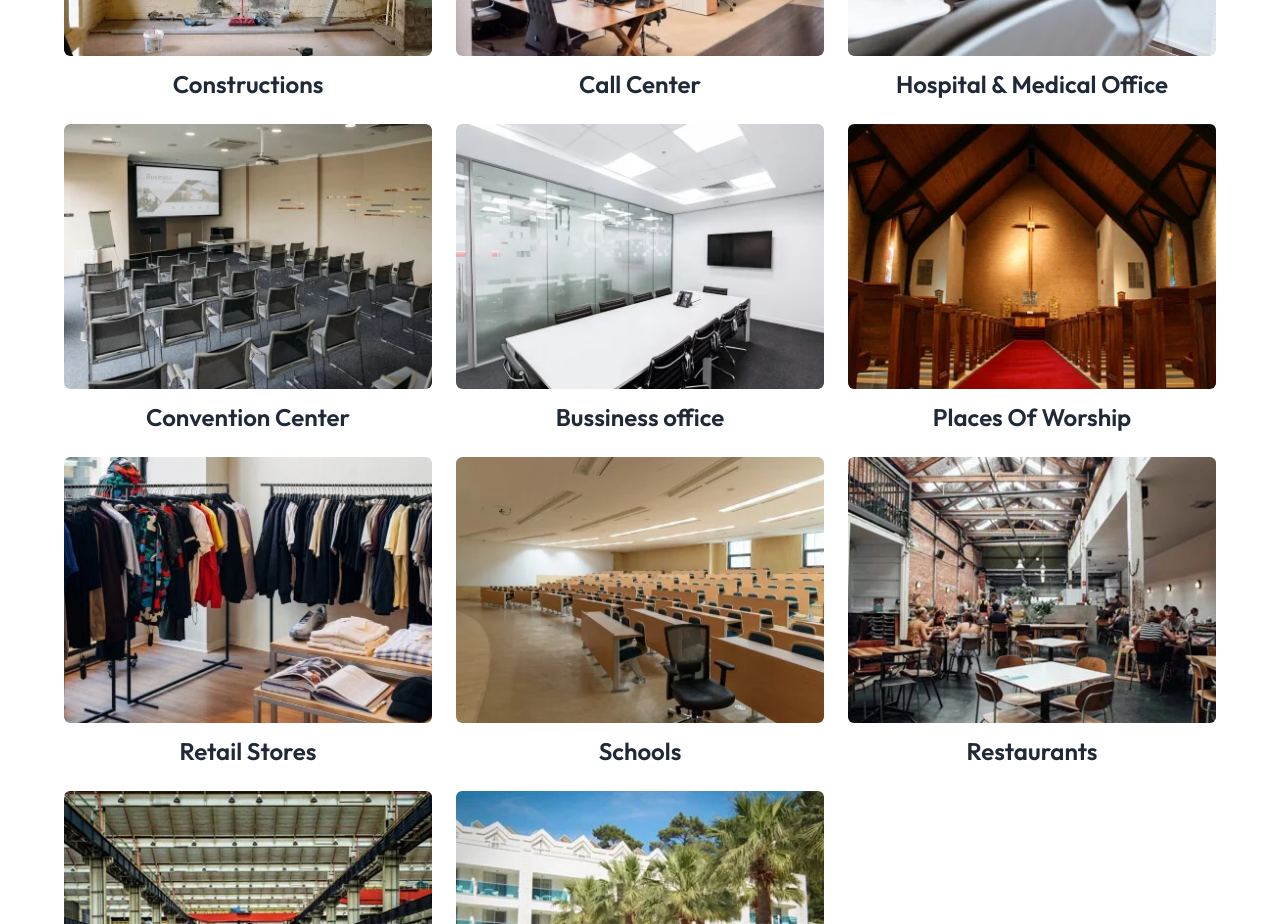
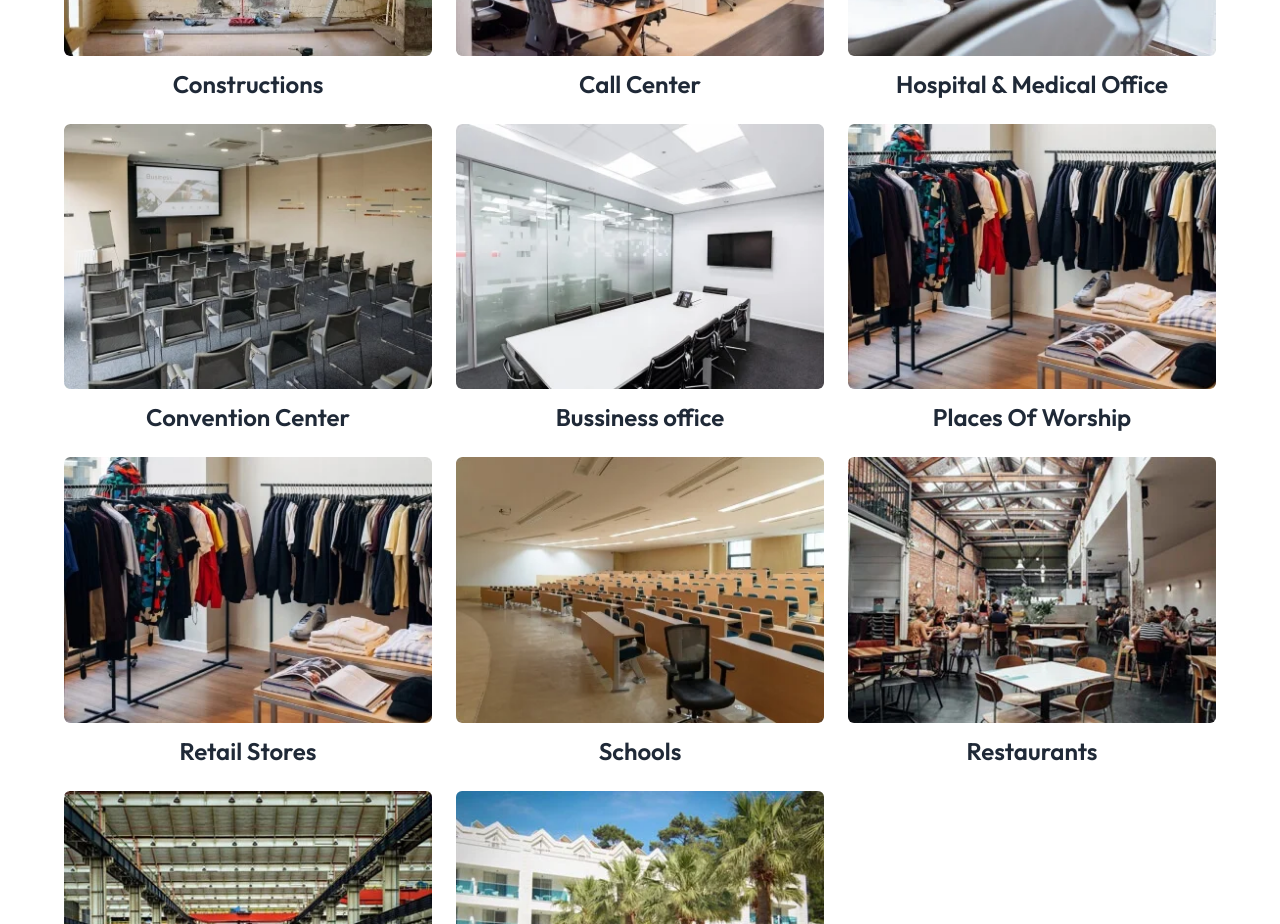
Before and after one commit to DaniyalGulzar/Clean-Care, a Next.js app: page /dashboard_ in a window 1280 px wide. Shown: the part 3920-4844 px from the top of the page. Built offline with nearby package versions, Linux system fonts and the light colour scheme.

Commit message:
secondCommit

```diff
--- a/src/app/contact/page.tsx
+++ b/src/app/contact/page.tsx
@@ -112,7 +112,7 @@ const page = () => {
           <div className="flex flex-col items-center">
             <div className="flex items-center space-x-2">
               <Image
-                src="/myImages/Email.png"
+                src="/myImages/whatsapp.png"
                 alt="phone"
                 width={30}
                 height={30}
@@ -127,7 +127,7 @@ const page = () => {
           <div className="flex flex-col items-center">
             <div className="flex items-center space-x-2">
               <Image
-                src="/myImages/Address.png"
+                src="/myImages/whatsapp.png"
                 alt="phone"
                 width={30}
                 height={30}
--- a/src/app/dashboard_/page.tsx
+++ b/src/app/dashboard_/page.tsx
@@ -148,7 +148,7 @@ const DashBoard = () => {
     },
     { src: "/myImages/Convention-Center.png", heading: "Convention Center" },
     { src: "/myImages/Business-Office.png", heading: "Bussiness office" },
-    { src: "/myImages/Church2.png", heading: "Places Of Worship" },
+    { src: "/myImages/Retail-Stores.png", heading: "Places Of Worship" },
     { src: "/myImages/Retail-Stores.png", heading: "Retail Stores" },
     { src: "/myImages/Schools.png", heading: "Schools" },
     { src: "/myImages/restaurant.png", heading: "Restaurants" },
```
